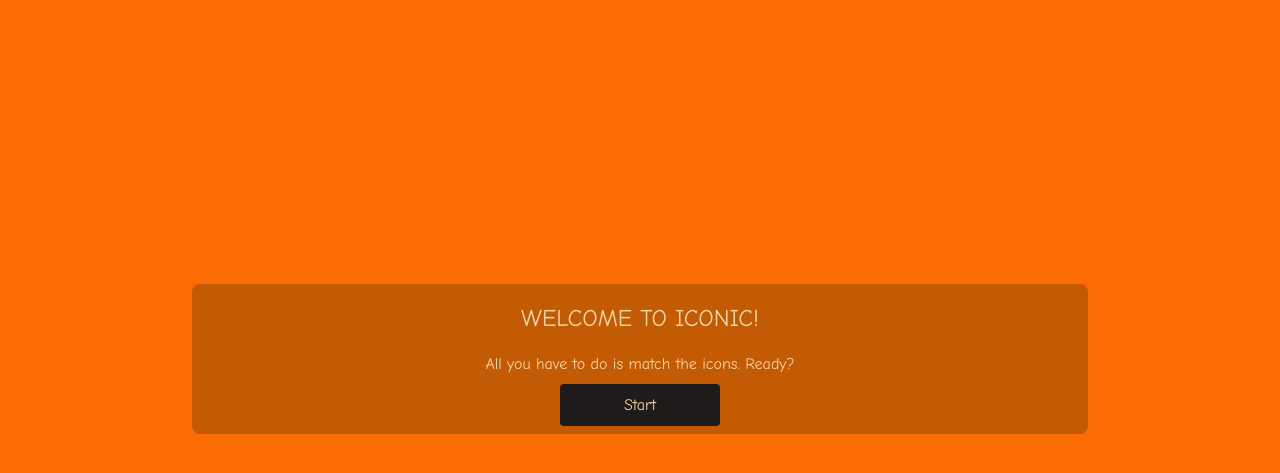
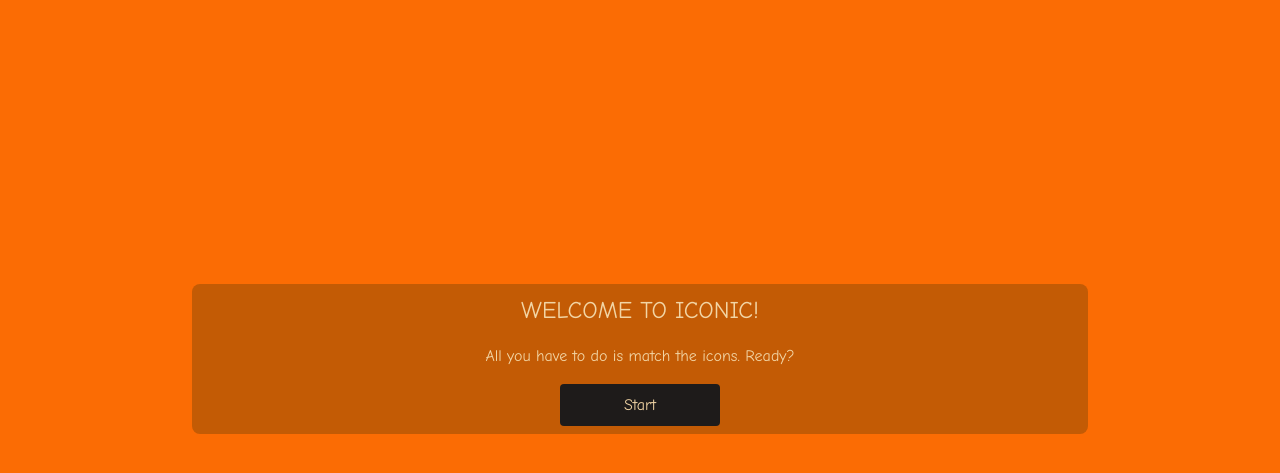
Before and after one commit to writeens/Iconic, a plain HTML site: page index.html in a window 1280 px wide. Shown: the part 161-634 px from the top of the page. Drawn offline with Linux system fonts and the light colour scheme.

Commit message:
Update style.css

```diff
--- a/style.css
+++ b/style.css
@@ -124,6 +124,9 @@ i {
     font-family: "Comic Sans MS";
     color: #F2D5A5;
 }
+#intro-text {
+    padding: 0.5rem;
+}
 .end {
     height: auto;
     width: 70%;
@@ -134,7 +137,7 @@ i {
 }
 .start-text {
     font-size: 1.5rem;
-    padding: 1rem;
+    padding: 0.5rem;
 }
 .close {
     height: 90vh;
```
